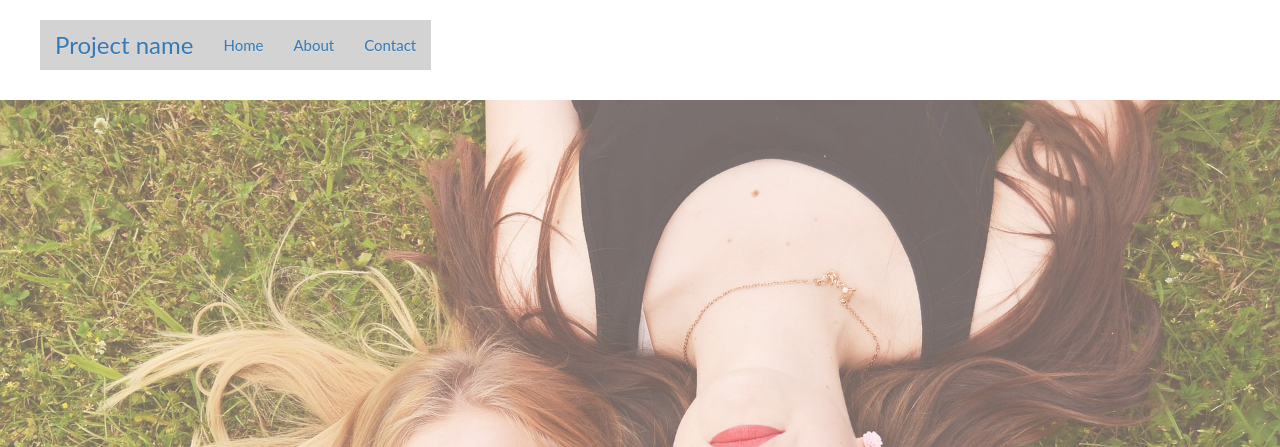
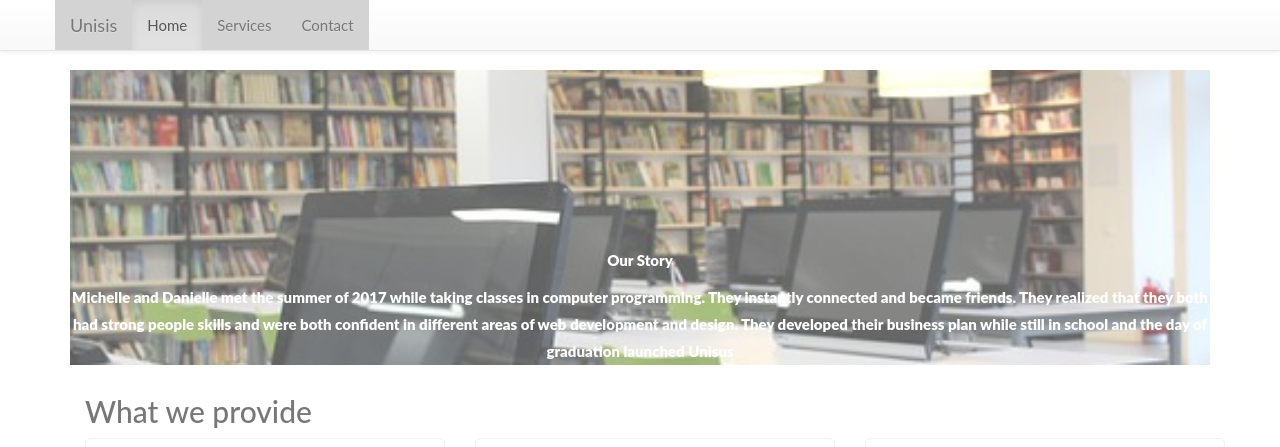
Before and after one commit to dbranch82/danielle-about-me, a PHP site: page / in a window 1280 px wide. Shown: the top 447 px of the page. Run offline with PHP 8.4, Linux system fonts and the light colour scheme; some libraries are stand-ins or nearby versions.

Commit message:
added composer.json

```diff
--- /dev/null
+++ b/composer.json
@@ -0,0 +1,6 @@
+{
+  "require": {
+    "swiftmailer/swiftmailer": "@stable",
+    "google/recaptcha": "~1.1"
+  }
+}
--- a/public_html/css/style.css
+++ b/public_html/css/style.css
@@ -24,7 +24,7 @@ footer {
 }
 
 .bgimg-1 {
-	background-image: url("../images/2friends.jpg");
+	background-image: url("../images/class.jpg");
 	min-height: 100%;
 }
 
@@ -53,14 +53,15 @@ footer {
 	background-color: transparent;
 	font-size: 25px;
 	color: #C3E8F0;
+	margin-left: 45%;
 }
 
 .divstyle1 {
-	background-color: #E89D9E;
+	background-color: white;
 	color: darkturquoise;
 	text-align: -webkit-center;
 	position: relative;
-	padding: 5%;
+	padding: 1%;
 }
 
 .divstyle2 {
@@ -98,9 +99,10 @@ footer {
 }
 
 .caption {
-	color: #E89D9E;
+	color: white;
 	font-weight: 900;
-	padding-top: 40%;
+	align-items: center;
+
 }
 
 .well.text-center {
@@ -132,8 +134,6 @@ footer {
 
 		font-family: 'Teko', sans-serif;
 		padding-top: 60px;
-		width: 100%;
-		width: 100vw;
 		height: 550px;
 		background: linear-gradient(to left, #3a6186, #89253e); /* W3C, IE 10+/ Edge, Firefox 16+, Chrome 26+, Opera 12+, Safari 7+ */
 		color: #fff;
@@ -184,58 +184,7 @@ footer {
 	}
 }
 
-/*
-nav bar
- */
 
-/*
-* Style tweaks
-* --------------------------------------------------
-*/
-html,
-body {
-	overflow-x: hidden; /* Prevent scroll on narrow devices */
-}
-body {
-	padding-top: 100px;
-}
-footer {
-	padding: 30px 0;
-}
-
-/*
- * Custom styles
- */
-.navbar-brand {
-	font-size: 24px;
-}
-
-.navbar-container {
-	padding: 20px 0 20px 0;
-}
-
-.navbar.navbar-fixed-top.fixed-theme {
-	background-color: #222;
-	border-color: #080808;
-	box-shadow: 0 0 5px rgba(0,0,0,.8);
-}
-
-.navbar-brand.fixed-theme {
-	font-size: 18px;
-}
-
-.navbar-container.fixed-theme {
-	padding: 0;
-}
-
-.navbar-brand.fixed-theme,
-.navbar-container.fixed-theme,
-.navbar.navbar-fixed-top.fixed-theme,
-.navbar-brand,
-.navbar-container{
-	transition: 0.8s;
-	-webkit-transition:  0.8s;
-}
 /*
 icons
  */
@@ -251,9 +200,9 @@ ul.social-network li {
 }
 
 
-/* footer social icons */
+/* social icons */
 .social-network a.icoGithub:hover {
-	background-color: #F56505;
+	background-color: #f5f37c;
 }
 .social-network a.icoFacebook:hover {
 	background-color:#3B5998;
@@ -262,7 +211,7 @@ ul.social-network li {
 	background-color:#33ccff;
 }
 .social-network a.icoInstagram:hover {
-	background-color:#BD3518;
+	background-color:deeppink;
 }
 .social-network a.icoVimeo:hover {
 	background-color:#0590B8;
@@ -281,7 +230,7 @@ a.socialIcon:hover, .socialHoverClass {
 
 
 /*
-who knows
+who knows just cause
  */
 div.clear
 {
@@ -380,3 +329,19 @@ div.product-chooser div.product-chooser-item input{
 a {
 	background-color: #D3D3D3;
 }
+
+.col-md-12 {
+	padding-top: 5%;
+	padding-bottom: 2%;
+}
+
+label {
+	color: cyan;
+	font-weight: 500;
+}
+
+h3 {
+	text-align: -webkit-center;
+	color: cyan;
+	font-weight: inherit;
+}
--- a/public_html/index.php
+++ b/public_html/index.php
@@ -2,6 +2,8 @@
 <html>
 	<head>
 		<meta charset="utf-8"/>
+		<meta http-equiv="X-UA-Compatible" content="IE=edge">
+		<meta name="viewport" content="width=device-width, initial-scale=1">
 		<!-- NEED TO MOVE SCROLLING TEXT SECTIONS THEY ARE NOT IN THE RIGHT SPOT-->
 
 		<!-- Latest compiled and minified CSS -->
@@ -29,12 +31,11 @@
 		<script src="https://maxcdn.bootstrapcdn.com/bootstrap/3.3.7/js/bootstrap.min.js"
 				  integrity="sha384-Tc5IQib027qvyjSMfHjOMaLkfuWVxZxUPnCJA7l2mCWNIpG9mGCD8wGNIcPD7Txa"
 				  crossorigin="anonymous"></script>
+	<body>
 
-
-	<body>
-		<header><!-- Fixed navbar --><!-- BREAKING MY SCROLL BAR ASK R -->
-			<nav id="header" class="navbar navbar-fixed-top">
-				<div id="header-container" class="container navbar-container">
+		<!-- Fixed navbar -->
+		<nav class="navbar navbar-default navbar-fixed-top">
+			<div class="container">
 				<div class="navbar-header">
 					<button type="button" class="navbar-toggle collapsed" data-toggle="collapse" data-target="#navbar"
 							  aria-expanded="false" aria-controls="navbar">
@@ -43,65 +44,46 @@
 						<span class="icon-bar"></span>
 						<span class="icon-bar"></span>
 					</button>
-						<a id="brand" class="navbar-brand" href="#">Project name</a>
+					<a class="navbar-brand" href="#">Unisis</a>
 				</div>
 				<div id="navbar" class="collapse navbar-collapse">
 					<ul class="nav navbar-nav">
 						<li class="active"><a href="#">Home</a></li>
-							<li><a href="#about">About</a></li>
+						<li><a href="#about">Services</a></li>
 						<li><a href="#contact">Contact</a></li>
 					</ul>
-					</div><!-- /.nav-collapse -->
-				</div><!-- /.container -->
-			</nav><!-- /.navbar --></header>
+				</div><!--/.nav-collapse -->
+			</div>
+		</nav>
+
+		<!-- Begin page content -->
+		<div class="container">
+			<div class="page-header">
+			</div>
 			<div class="bgimg-1">
 				<div class="caption">
-				<span class="border">Whatever our name is</span>
+					<span class="border"></span>
+					<p>Our Story</p>
+					<p>Michelle and Danielle met the summer of 2017 while taking classes in computer programming. They
+						instantly
+						connected and became friends. They realized that they both had strong people skills and were both
+						confident
+						in different areas of web development and design. They developed their business plan while still in
+						school
+						and the day of graduation launched Unisus</p>
 					<p></p>
 				</div>
 			</div>
-		<!-- Why the weird white line -->
 
-		<div class="divstyle1">
-			<p>Our Story</p>
-			<p>Michelle and Danielle met the summer of 2017 while taking classes in computer programming. The instantly
-				connected and became friends. They realized that they both had strong people skills and were both confident
-				in different areas of web development and design. They developed their business plan while still in school
-				and the day of graduation launched Unisus</p>
-		</div>
-		<div class="bgimg-2">
-			<div class="caption">
-				<span class="scared">What we believe in</span>
-			</div>
-		</div>
-		<div class="divstyle1">
-			<p>We are a 100% women owned business. We believe in giving back whenever possible. Part of our business model
-				includes giving back to the community through job development tools. We believe in what comes around goes
-				around so we want to spread give back some of the oppurtunity that we have been fortunate enough to
-				receive.</p>
-		</div>
 
-		<div class="bgimg-4">
-			<div class="caption">
-				<span
-					class="scared">We provide all of your website needs yadayadayada blahblahblah give me your money</span>
-			</div>
-		</div>
-
-		<div class="divstyle2">
-			<p> If your looking for a one page portfolio or a full blown custom built website we have you covered. We build
-				and design websites for small business but we also do one pagers for people needing something more to add to
-				their business cards. Regardless of your needs we will let the project talk to us and work together to help
-				you achieve your vision.</p>
-
-		</div>
 			<div class="container">
 				<h2>What we provide</h2>
 				<div class="row form-group product-chooser">
 
 					<div class="col-xs-12 col-sm-12 col-md-4 col-lg-4">
 						<div class="product-chooser-item">
-						<img src="http://renswijnmalen.nl/bootstrap/desktop_mobile.png" class="img-rounded col-xs-4 col-sm-4 col-md-12 col-lg-12" alt="Mobile and Desktop">
+							<img src="http://renswijnmalen.nl/bootstrap/desktop_mobile.png"
+								  class="img-rounded col-xs-4 col-sm-4 col-md-12 col-lg-12" alt="Mobile and Desktop">
 							<div class="col-xs-8 col-sm-8 col-md-12 col-lg-12">
 								<span class="title">Full Website build</span>
 								<span class="description">Lorem ipsum dolor sit amet, consectetuer adipiscing elit. Aenean commodo ligula eget dolor. Aenean massa. Cum sociis natoque penatibus et magnis dis parturient montes, nascetur ridiculus mus. Donec quam felis, ultricies nec, pellentesque eu, pretium quis, sem.</span>
@@ -113,7 +95,8 @@
 
 					<div class="col-xs-12 col-sm-12 col-md-4 col-lg-4">
 						<div class="product-chooser-item">
-						<img src="http://renswijnmalen.nl/bootstrap/desktop.png" class="img-rounded col-xs-4 col-sm-4 col-md-12 col-lg-12" alt="Desktop">
+							<img src="http://renswijnmalen.nl/bootstrap/desktop.png"
+								  class="img-rounded col-xs-4 col-sm-4 col-md-12 col-lg-12" alt="Desktop">
 							<div class="col-xs-8 col-sm-8 col-md-12 col-lg-12">
 								<span class="title">Wordpress</span>
 								<span class="description">Lorem ipsum dolor sit amet, consectetuer adipiscing elit. Aenean commodo ligula eget dolor. Aenean massa. Cum sociis natoque penatibus et magnis dis parturient montes, nascetur ridiculus mus. Donec quam felis, ultricies nec, pellentesque eu, pretium quis, sem.</span>
@@ -125,7 +108,8 @@
 
 					<div class="col-xs-12 col-sm-12 col-md-4 col-lg-4">
 						<div class="product-chooser-item">
-						<img src="http://renswijnmalen.nl/bootstrap/mobile.png" class="img-rounded col-xs-4 col-sm-4 col-md-12 col-lg-12" alt="Mobile">
+							<img src="http://renswijnmalen.nl/bootstrap/mobile.png"
+								  class="img-rounded col-xs-4 col-sm-4 col-md-12 col-lg-12" alt="Mobile">
 							<div class="col-xs-8 col-sm-8 col-md-12 col-lg-12">
 								<span class="title">One page portfolios or scrolling websites</span>
 								<span class="description">Lorem ipsum dolor sit amet, consectetuer adipiscing elit. Aenean commodo ligula eget dolor. Aenean massa. Cum sociis natoque penatibus et magnis dis parturient montes, nascetur ridiculus mus. Donec quam felis, ultricies nec, pellentesque eu, pretium quis, sem.</span>
@@ -134,24 +118,11 @@
 							<div class="clear"></div>
 						</div>
 					</div>
-
-			</div>
-		</div>
-<div class="bgimg-3"></div>
-					<div class="oops">
-						<p>Projects we have worked or are currently working on</p>
-						<p>Ask Rochelle about bubbles need at least four circles here for projects.</p>
 				</div>
 
+
 				<!--I SHOULD HAVE DONE A MOCK UP-->
-
-				<div class="caption">
-					<span class="border">Let's Talk!</span>
-					<p>Contact Form</p>
-					<footer><a href="tel:">505-589-1515</a></footer>
-				</div>
-		<div class="bgimg-3"></div>
-				<!--I want this in a box-->
+				<div class="bgimg-3">
 					<section id="contact">
 						<div class="section-content">
 							<h1 class="section-header"><span class="content-header wow fadeIn " data-wow-delay="0.2s"
@@ -176,12 +147,13 @@
 											<input type="tel" class="form-control" id="telephone"
 													 placeholder=" Enter 10-digit mobile no.">
 										</div>
-								</div>
 										<div class="col-md-6">
 											<div class="form-group">
 												<label for="description"> Message</label>
 												<textarea class="form-control" id="description"
 															 placeholder="Enter Your Message"></textarea>
+											</div>
+								</form>
 							</div>
 							<div>
 
@@ -206,11 +178,14 @@
 									</ul>
 								</div>
 							</footer>
-
 						</div>
-							</form>
+						<a href="tel:">505-589-1515</a>
+					</section>
+					<footer class="footer">
+						<div class="container">
+							<p class="text-muted">WhateverWhatever</p>
 						</div>
-				</section>
+					</footer>
 
 					<script src="javascript/javascript.js"></script>
 	</body>
```
Also changed, not shown: public_html/images/class.jpg (added). Lines whose indentation alone changed are shown as unchanged.
